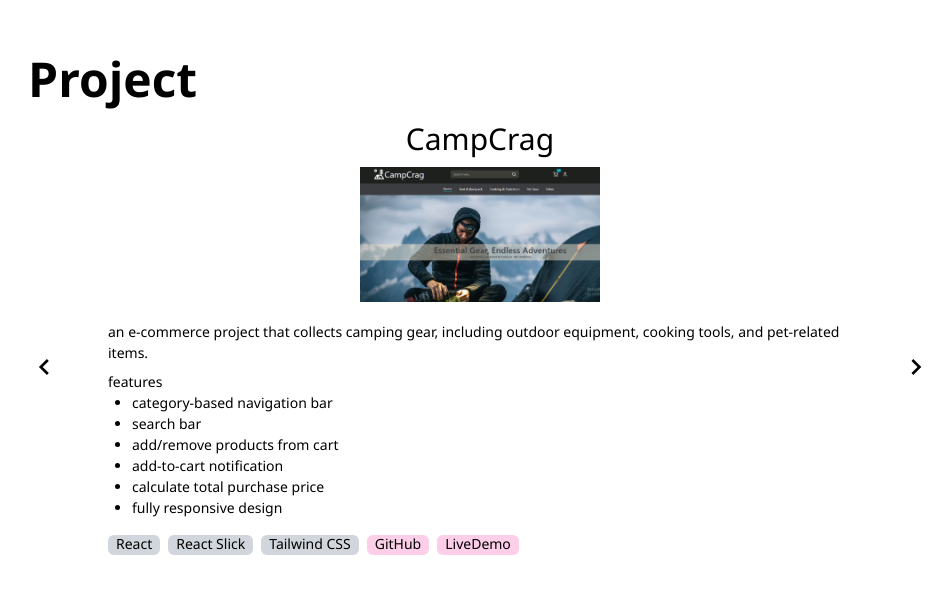
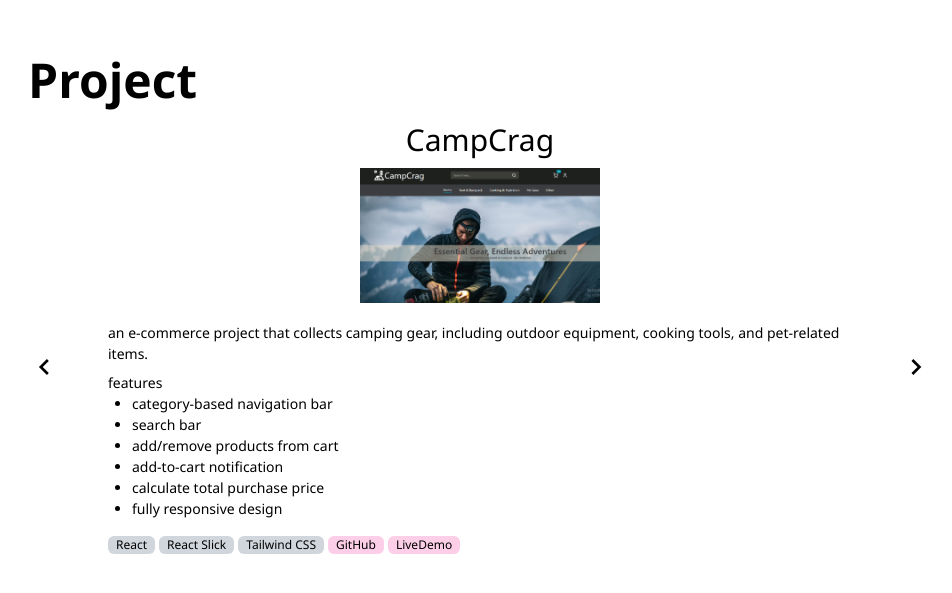
Before and after one commit to siriprapa-gerads/siriprapa-gerads-portfolio, a React (Vite) app: page / in a window 1280 px wide. Shown: the part 3161-3754 px from the top of the page, without its empty margins (292-1244 px from the left). Built offline with nearby package versions, Linux system fonts and the light colour scheme.

Commit message:
chip text size

```diff
--- a/src/component/card/cardVariants.ts
+++ b/src/component/card/cardVariants.ts
@@ -9,7 +9,7 @@
     image: `w-60 mx-auto`,
     description: `md:mt-5 mt-2`,
     list: `list-disc pl-6`,
-    chips: `mt-4 flex flex-wrap gap-2`,
-    chip: `text-sm rounded-md px-2 bg-gray-300 dark:bg-gray-800`,
+    chips: `mt-4 flex flex-wrap gap-1`,
+    chip: `md:text-[12px] text-[8px] rounded-md px-2 bg-gray-300 dark:bg-gray-800`,
   }
 });
```
